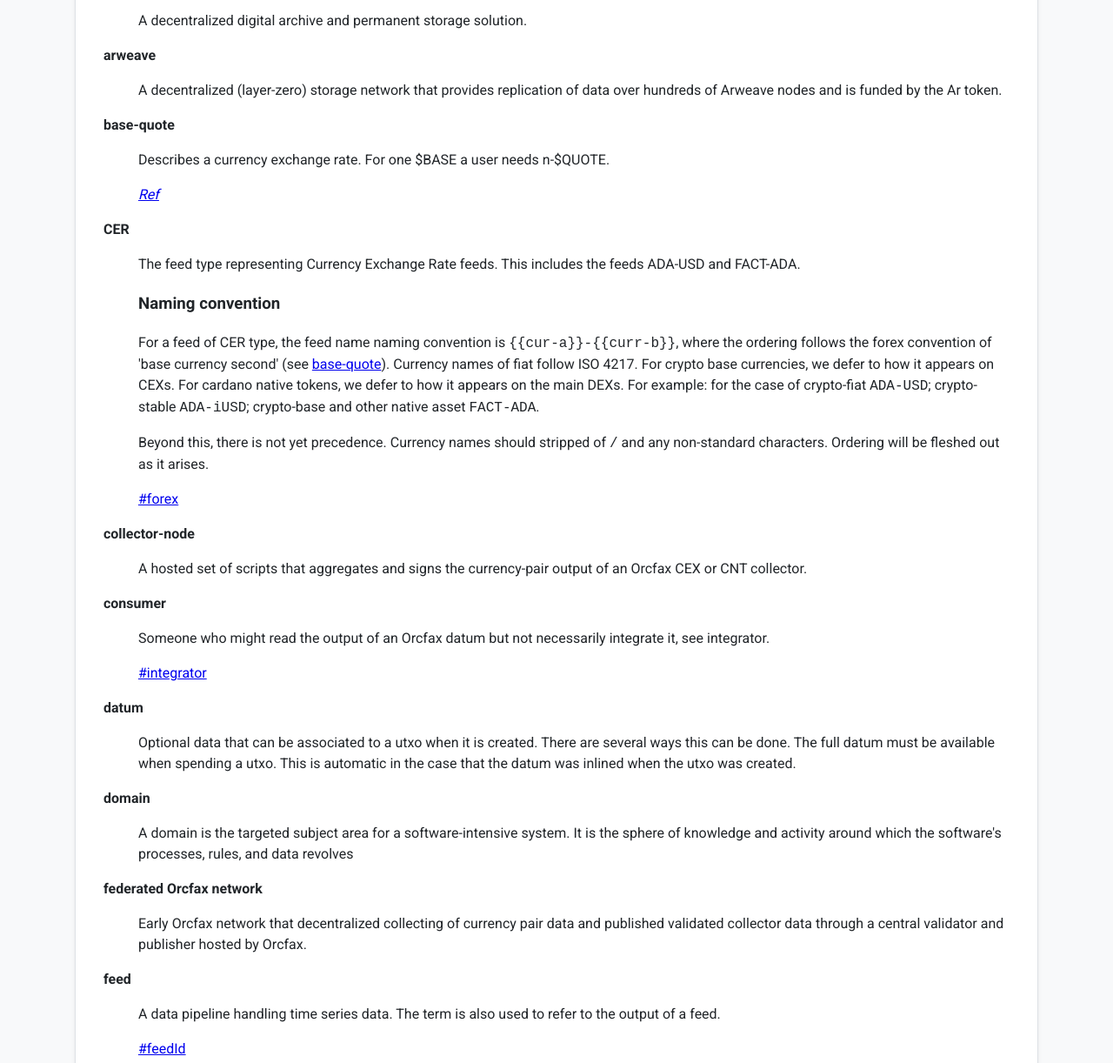
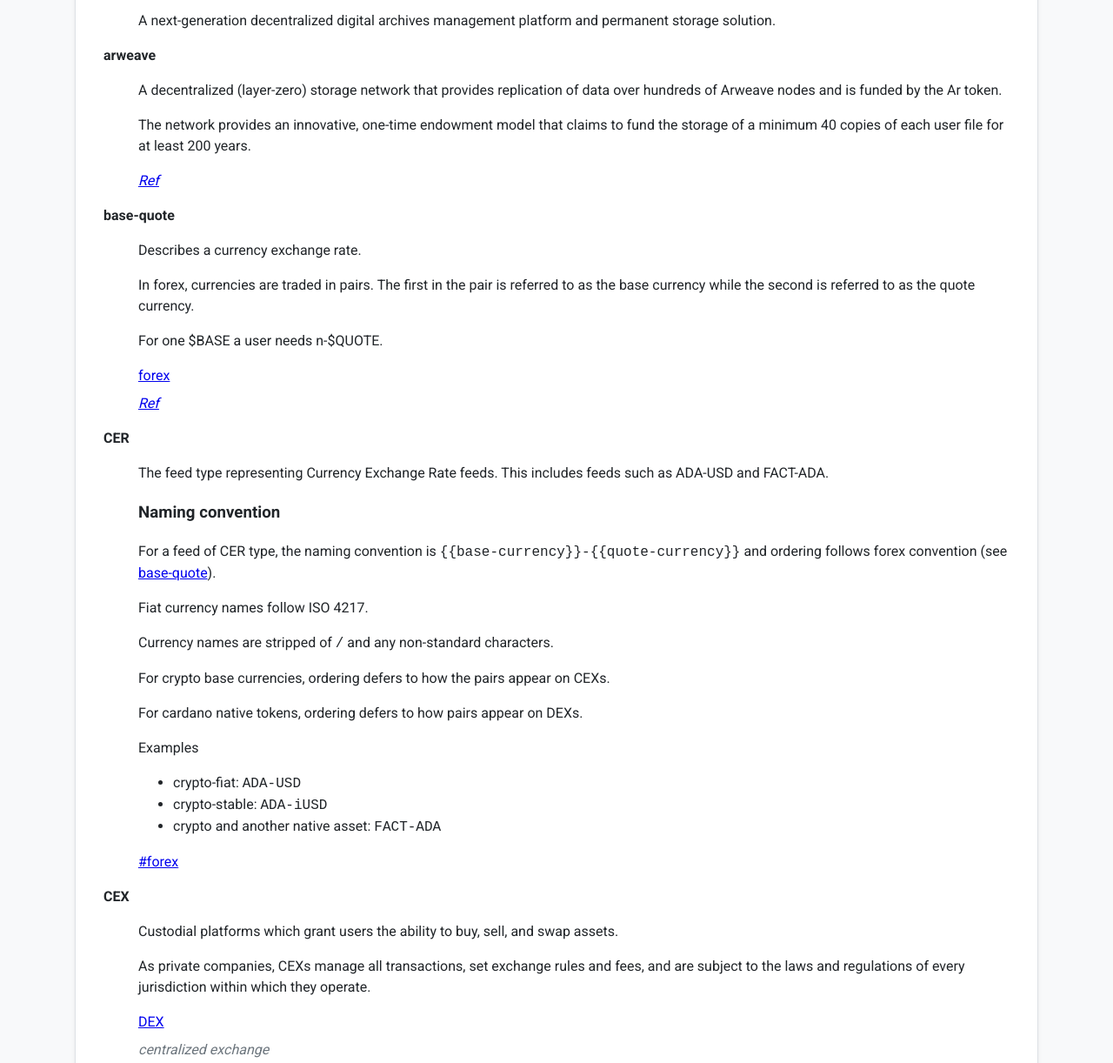
Before and after one commit to orcfax/glossary, a plain HTML site: page docs/index.html in a window 1280 px wide. Shown: the part 300-1522 px from the top of the page at 87% size. Drawn offline with Linux system fonts and the light colour scheme.

Commit message:
cer edit

```diff
--- a/docs/index.html
+++ b/docs/index.html
@@ -119,35 +119,63 @@
             <p class="text-center"><a href="https://github.com/orcfax/glossary">How to contribute</a></p>
             <hr>
             <dl class="row">
-              <div class="term-container" id="arkly" typeof="skos:Concept"><dt class="col-12 mt" lang="en" property="skos:prefLabel">arkly</dt> <dd class="col-12" lang="en" property="skos:definition"><p> A decentralized digital archive and permanent storage solution.
+              <div class="term-container" id="arkly" typeof="skos:Concept"><dt class="col-12 mt" lang="en" property="skos:prefLabel">arkly</dt> <dd class="col-12" lang="en" property="skos:definition"><p> A next-generation decentralized digital archives
+ management platform and permanent storage solution.
  </p>
 </dd></div>
 
-<div class="term-container" id="arweave" typeof="skos:Concept"><dt class="col-12 mt" lang="en" property="skos:prefLabel">arweave</dt> <dd class="col-12" lang="en" property="skos:definition"><p> A decentralized (layer-zero) storage network that provides replication of data over hundreds of Arweave nodes and is funded by the Ar token.
- </p>
-</dd></div>
-
-<div class="term-container" id="baseQuote" typeof="skos:Concept"><dt class="col-12 mt" lang="en" property="skos:prefLabel">base-quote</dt> <dd class="col-12" lang="en" property="skos:definition"><p> Describes a currency exchange rate.
- For one $BASE a user needs n-$QUOTE.
+<div class="term-container" id="arweave" typeof="skos:Concept"><dt class="col-12 mt" lang="en" property="skos:prefLabel">arweave</dt> <dd class="col-12" lang="en" property="skos:definition"><p> A decentralized (layer-zero) storage network that provides
+ replication of data over hundreds of Arweave nodes and is
+ funded by the Ar token.</p>
+<p> The network provides an innovative, one-time endowment
+ model that claims to fund the storage of a minimum 40
+ copies of each user file for at least 200 years.
  </p>
 </dd> <dd class="col-12 alt-label" lang="en" property="skos:note:">
+    <a href="https://2hsfyi4t5fiqdcanybdez4e4admrjeqghts22viz7uuo3d5k2nna.arweave.net/0eRcI5PpUQGIDcBGTPCcANkUkgY85a1VGf0o7Y-q01o/#/en/storage-endowment">Ref</a>
+    </dd></div>
+
+<div class="term-container" id="baseQuote" typeof="skos:Concept"><dt class="col-12 mt" lang="en" property="skos:prefLabel">base-quote</dt> <dd class="col-12" lang="en" property="skos:definition"><p> Describes a currency exchange rate.</p>
+<p> In forex, currencies are traded in pairs. The first in the
+ pair is referred to as the base currency while the second
+ is referred to as the quote currency.</p>
+<p> For one $BASE a user needs n-$QUOTE.
+ </p>
+</dd> <dd class="col-12 mt" lang="en" property="skos:related"><a href="forex">forex</a></dd> <dd class="col-12 alt-label" lang="en" property="skos:note:">
       <a href="https://tradenation.com/en-bs/articles/base-currency-and-quote-currency/">Ref</a>
     </dd></div>
 
 <div class="term-container" id="cer" typeof="skos:Concept"><dt class="col-12 mt" lang="en" property="skos:prefLabel">CER</dt> <dd class="col-12" lang="en" property="skos:definition"><p> The feed type representing Currency Exchange Rate feeds.
- This includes the feeds ADA-USD and FACT-ADA.</p>
+ This includes feeds such as ADA-USD and FACT-ADA.</p>
 <h3>Naming convention</h3>
-<p> For a feed of CER type, the feed name naming convention is <code>{{cur-a}}-{{curr-b}}</code>,
- where the ordering follows the forex convention of &#39;base currency second&#39; (see <a href="#baseQuote">base-quote</a>).
- Currency names of fiat follow ISO 4217.
- For crypto base currencies, we defer to how it appears on CEXs.
- For cardano native tokens, we defer to how it appears on the main DEXs.
- For example: for the case of crypto-fiat <code>ADA-USD</code>; crypto-stable <code>ADA-iUSD</code>; crypto-base and other native asset <code>FACT-ADA</code>.</p>
-<p> Beyond this, there is not yet precedence.
- Currency names should stripped of <code>/</code> and any non-standard characters.
- Ordering will be fleshed out as it arises.
+<p> For a feed of CER type, the naming convention is
+ <code>{{base-currency}}-{{quote-currency}}</code> and ordering
+ follows forex convention (see <a href="#baseQuote">base-quote</a>).</p>
+<p> Fiat currency names follow ISO 4217.</p>
+<p> Currency names are stripped of <code>/</code> and any non-standard
+ characters.</p>
+<p> For crypto base currencies, ordering defers to how the
+ pairs appear on CEXs.</p>
+<p> For cardano native tokens, ordering defers to how pairs
+ appear on DEXs.</p>
+<p> Examples</p>
+<ul>
+<li>crypto-fiat: <code>ADA-USD</code></li>
+<li>crypto-stable: <code>ADA-iUSD</code></li>
+<li>crypto and another native asset: <code>FACT-ADA</code></li>
+</ul>
+</dd> <dd class="col-12 mt" lang="en" property="skos:related"><a href="#forex">#forex</a></dd></div>
+
+<div class="term-container" id="cex" typeof="skos:Concept"><dt class="col-12 mt" lang="en" property="skos:prefLabel">CEX</dt> <dd class="col-12" lang="en" property="skos:definition"><p> Custodial platforms which grant users the ability to buy,
+ sell, and swap assets.</p>
+<p> As private companies, CEXs manage all transactions, set
+ exchange rules and fees, and are subject to the laws and
+ regulations of every jurisdiction within which they
+ operate.
  </p>
-</dd> <dd class="col-12 mt" lang="en" property="skos:related"><a href="#forex">#forex</a></dd></div>
+</dd> <dd class="col-12 mt" lang="en" property="skos:related"><a href="DEX">DEX</a></dd> <dd class="col-12 alt-label" lang="en" property="skos:altLabel">centralized exchange</dd> <dd class="col-12 alt-label" lang="en" property="skos:broader">forex</dd> <dd class="col-12 alt-label" lang="en" property="skos:note:">
+      <a href="https://www.bitcoin.com/get-started/what-is-a-cex">Ref</a>
+    </dd></div>
 
 <div class="term-container" id="collectorNode" typeof="skos:Concept"><dt class="col-12 mt" lang="en" property="skos:prefLabel">collector-node</dt> <dd class="col-12" lang="en" property="skos:definition"><p> A hosted set of scripts that aggregates and signs the currency-pair output of an Orcfax
  CEX or CNT collector.
@@ -164,6 +192,14 @@
  This is automatic in the case that the datum was inlined when the utxo was created.
  </p>
 </dd></div>
+
+<div class="term-container" id="dex" typeof="skos:Concept"><dt class="col-12 mt" lang="en" property="skos:prefLabel">DEX</dt> <dd class="col-12" lang="en" property="skos:definition"><p> Non-custodial platforms built on blockchain networks which
+ allow peer-to-peer transactions between users, enabling
+ them to buy, sell, and swap assets without a intermediary.
+ </p>
+</dd> <dd class="col-12 mt" lang="en" property="skos:related"><a href="CEX">CEX</a></dd> <dd class="col-12 alt-label" lang="en" property="skos:altLabel">decentralized exchange</dd> <dd class="col-12 alt-label" lang="en" property="skos:broader">forex</dd> <dd class="col-12 alt-label" lang="en" property="skos:note:">
+      <a href="https://www.emurgo.io/press-news/defi-basics-decentralized-exchanges-dex/">Ref</a>
+    </dd></div>
 
 <div class="term-container" id="domain" typeof="skos:Concept"><dt class="col-12 mt" lang="en" property="skos:prefLabel">domain</dt> <dd class="col-12" lang="en" property="skos:definition"><p>A domain is the targeted subject area for a software-intensive system. It is the sphere of knowledge and activity around which the software&#39;s processes, rules, and data revolves</p>
 </dd></div>
@@ -242,11 +278,16 @@
  </p>
 </dd></div>
 
-<div class="term-container" id="utxo" typeof="skos:Concept"><dt class="col-12 mt" lang="en" property="skos:prefLabel">utxo</dt> <dd class="col-12" lang="en" property="skos:definition"><p> Short for unspent transaction output.
- It is a fundamental entity in utxo accounting blockchains such as Cardano.</p>
-<p> In a utxo accounting blockchain, a transaction specifies which utxos are input (ie spent) and defines new output utxos.
- To be a legitimate transactions all input utxos must have not been spent by another transaction.</p>
-<p> Apart from the genesis utxo, all utxos are the output or previous transactions.
+<div class="term-container" id="utxo" typeof="skos:Concept"><dt class="col-12 mt" lang="en" property="skos:prefLabel">UTXO</dt> <dd class="col-12" lang="en" property="skos:definition"><p> Short for unspent transaction output.
+ It is a fundamental entity in UTXO accounting blockchains
+ such as Cardano.</p>
+<p> In a UTXO accounting blockchain, a transaction specifies
+ which UTXOs are input (ie spent) and defines new output
+ UTXOs.</p>
+<p> To be a legitimate transactions all input UTXOs must have
+ not been spent by another transaction.</p>
+<p> Apart from the genesis UTXO, all UTXOs are the output of
+ previous transactions.
  </p>
 </dd></div>
 
```
Also changed, not shown: 1 other file.
